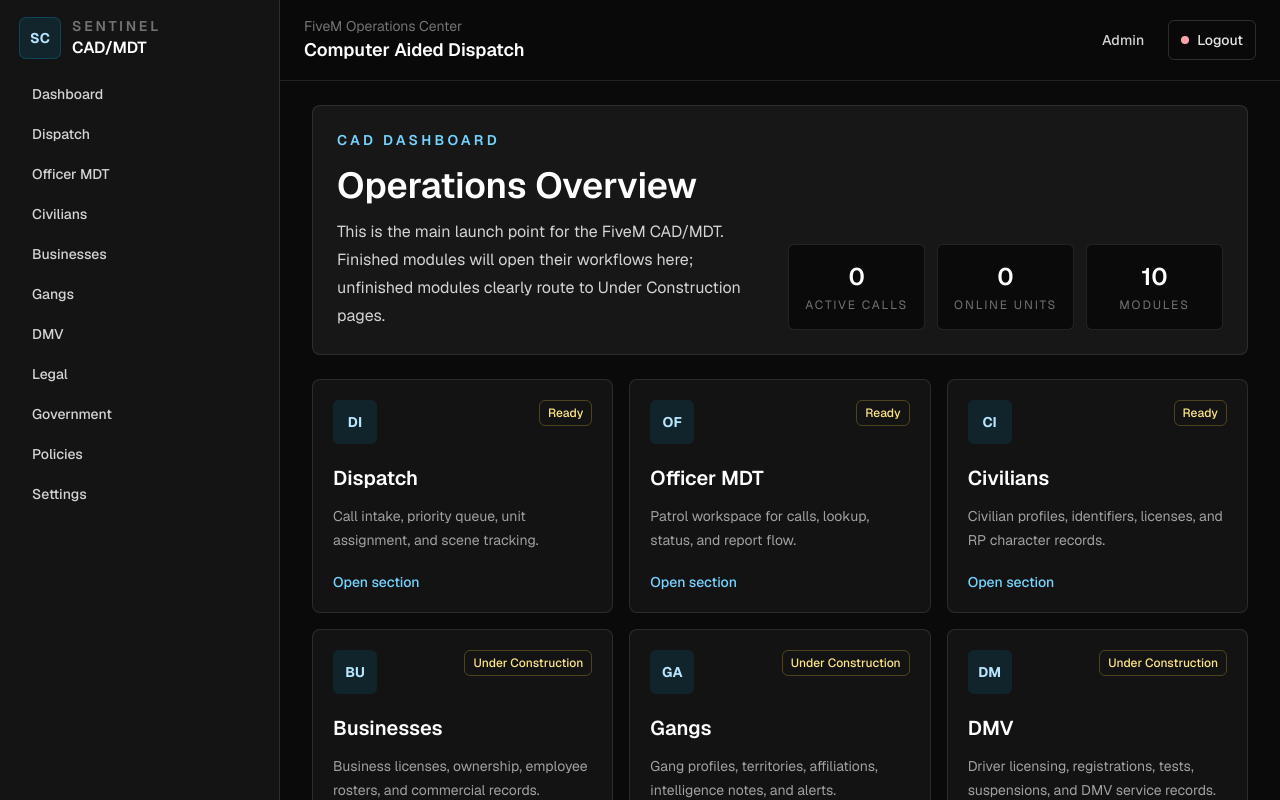
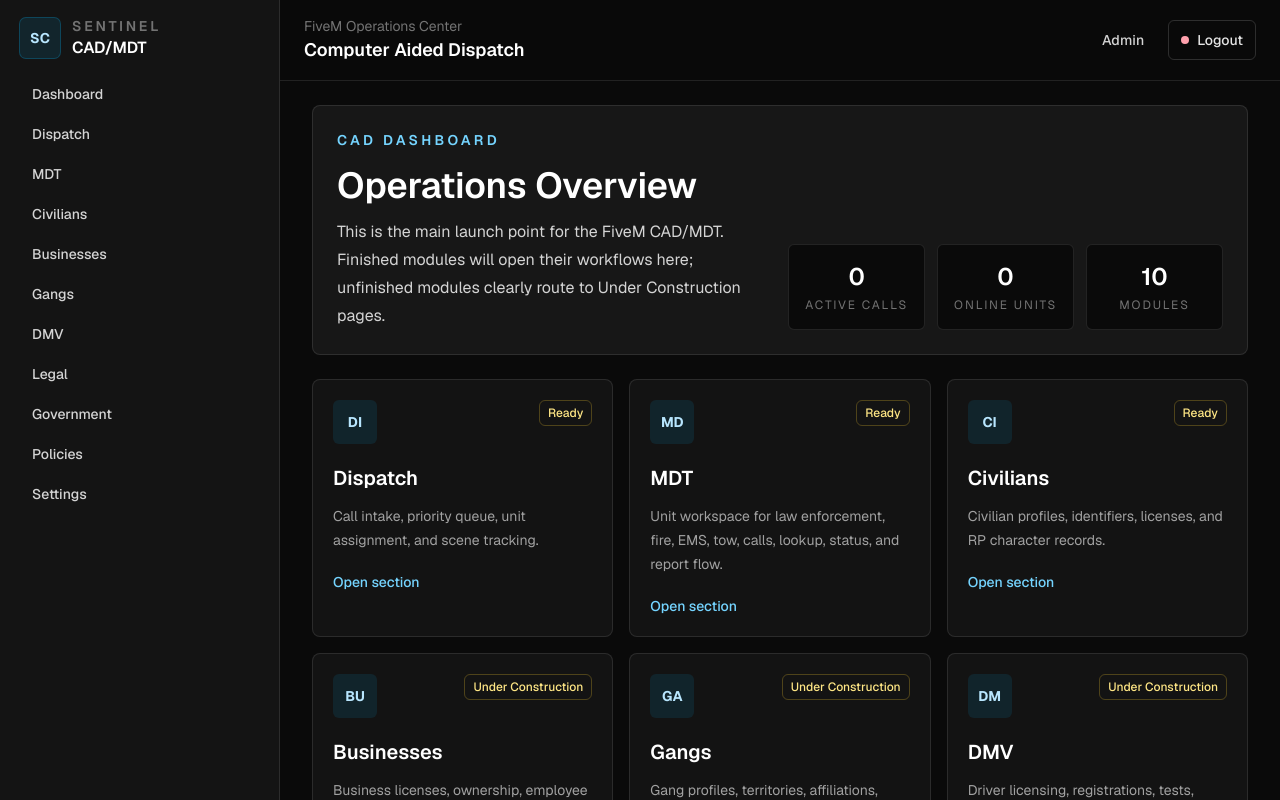
Before and after one commit to Firehorse101249/fivem-cad-mdt, a Next.js app: page /cad in a window 1280 px wide. Shown: the top 800 px of the page. Built offline with nearby package versions, Linux system fonts and the light colour scheme.

Commit message:
Renamed officer MDT to just MDT

```diff
--- a/app/_data/cad.ts
+++ b/app/_data/cad.ts
@@ -13,9 +13,9 @@
     status: "Ready",
   },
   {
-    title: "Officer MDT",
+    title: "MDT",
     href: "/cad/officer",
-    description: "Patrol workspace for calls, lookup, status, and report flow.",
+    description: "Unit workspace for law enforcement, fire, EMS, tow, calls, lookup, status, and report flow.",
     status: "Ready",
   },
   {
--- a/components/officer-mdt/OfficerMdt.tsx
+++ b/components/officer-mdt/OfficerMdt.tsx
@@ -473,7 +473,7 @@
               <span className="grid size-9 shrink-0 place-items-center rounded-md bg-sky-400/10 text-sm font-bold text-sky-200 ring-1 ring-sky-400/30">MD</span>
               <div className="transition-opacity xl:opacity-0 xl:group-hover/sidebar:opacity-100 xl:group-focus-within/sidebar:opacity-100">
                 <p className="text-xs font-semibold uppercase tracking-[0.22em] text-sky-300">Sentinel CAD</p>
-                <h1 className="mt-1 text-lg font-semibold text-white">Officer MDT</h1>
+                <h1 className="mt-1 text-lg font-semibold text-white">MDT</h1>
               </div>
             </div>
             <p className="mt-2 font-mono text-xs text-neutral-500 transition-opacity xl:opacity-0 xl:group-hover/sidebar:opacity-100 xl:group-focus-within/sidebar:opacity-100">{session.callsign} / {session.agency}</p>
```
Also changed, not shown: 1 other file (tests, documents, lock files or other folders).
